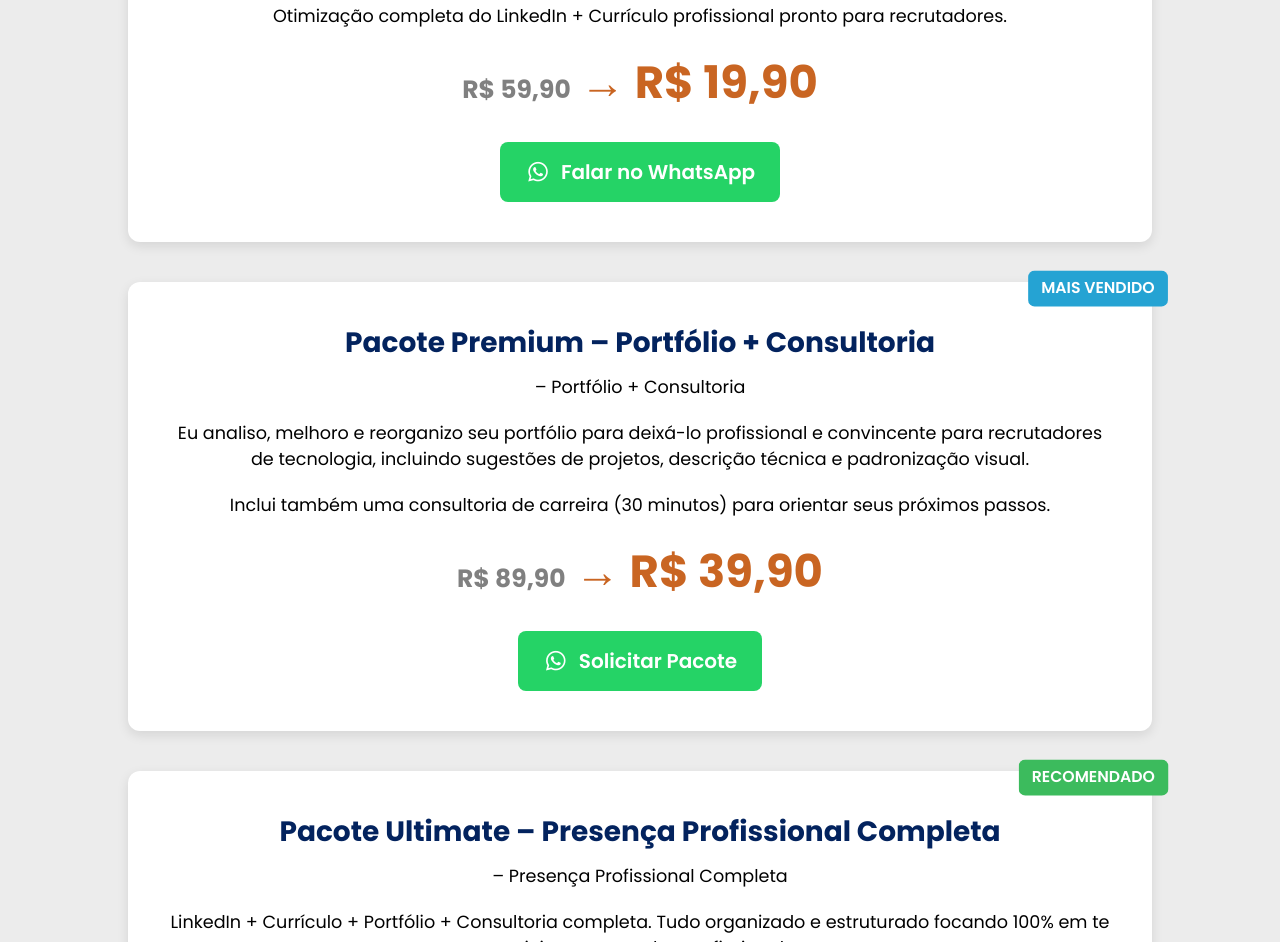
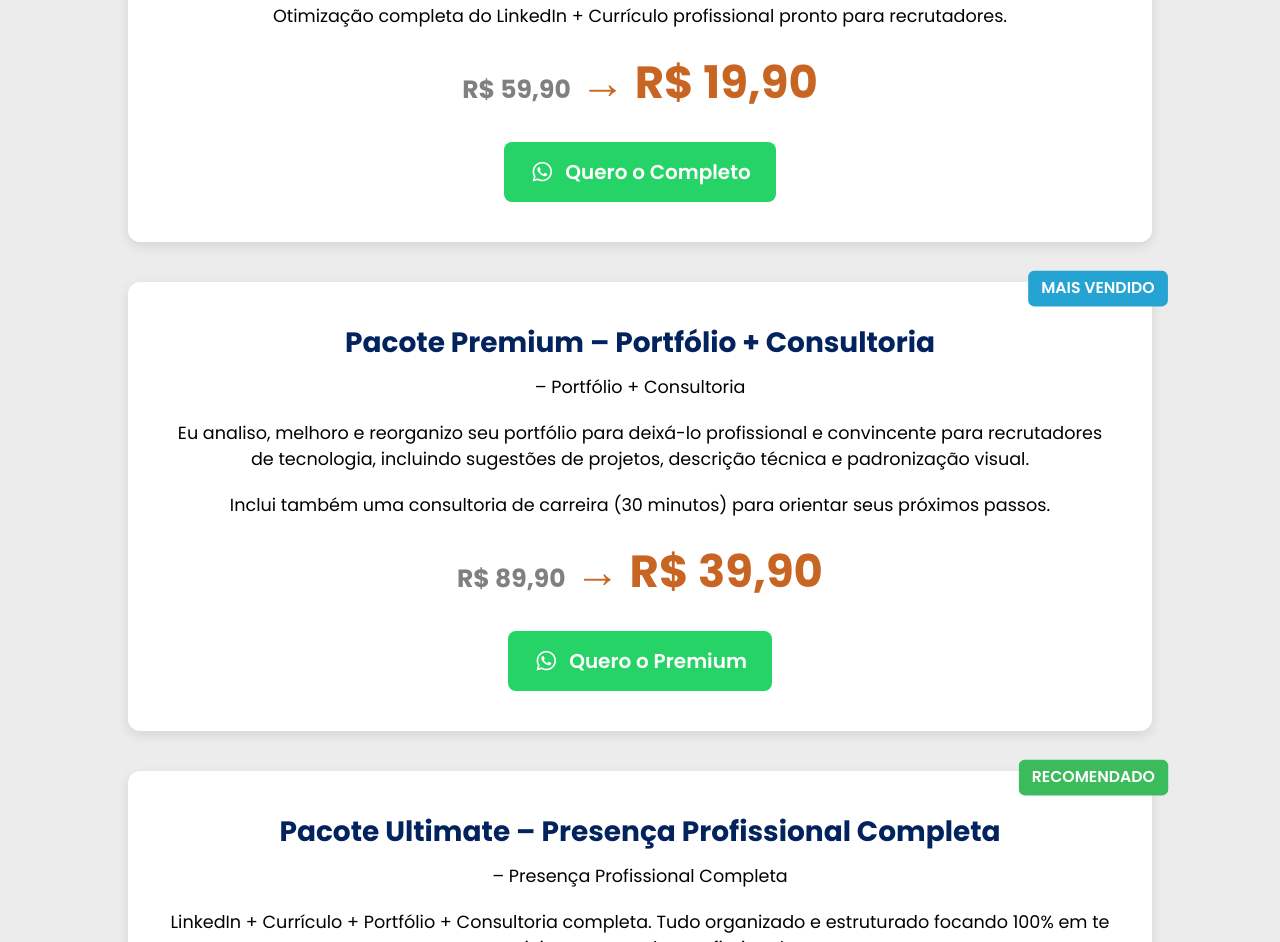
Before and after one commit to alysonmarquez/VendasConsutoria, a plain HTML site: page index.html in a window 1280 px wide. Shown: the part 1869-2811 px from the top of the page. Drawn offline with nearby package versions, Linux system fonts and the light colour scheme.

Commit message:
mudanças dos nomes de alguns botões

```diff
--- a/index.html
+++ b/index.html
@@ -189,7 +189,7 @@
         <h3>Pacote Completo – LinkedIn + Currículo</h3>
         <p>Otimização completa do LinkedIn + Currículo profissional pronto para recrutadores.</p>
         <div class="price"><s style='color:gray; font-size:25px;'>R$ 59,90</s> → R$ 19,90</div>
-        <a href="https://wa.me/5586999336352" class="btn-whats"><i class='bx bxl-whatsapp'></i> Falar no WhatsApp</a>
+        <a href="https://wa.me/5586999336352" class="btn-whats"><i class='bx bxl-whatsapp'></i> Quero o Completo</a>
     </div>
 
     <div class="service-box" style="position:relative;">
@@ -199,7 +199,7 @@
         <p>Eu analiso, melhoro e reorganizo seu portfólio para deixá-lo profissional e convincente para recrutadores de tecnologia, incluindo sugestões de projetos, descrição técnica e padronização visual.</p>
         <p style="margin-top:10px;">Inclui também uma consultoria de carreira (30 minutos) para orientar seus próximos passos.</p>
         <div class="price"><s style='color:gray; font-size:25px;'>R$ 89,90</s> → R$ 39,90</div>
-        <a href="https://wa.me/5586999336352" class="btn-whats"><i class='bx bxl-whatsapp'></i> Solicitar Pacote</a>
+        <a href="https://wa.me/5586999336352" class="btn-whats"><i class='bx bxl-whatsapp'></i> Quero o Premium</a>
     </div>
 
     <div class="service-box" style="position:relative;">
```
